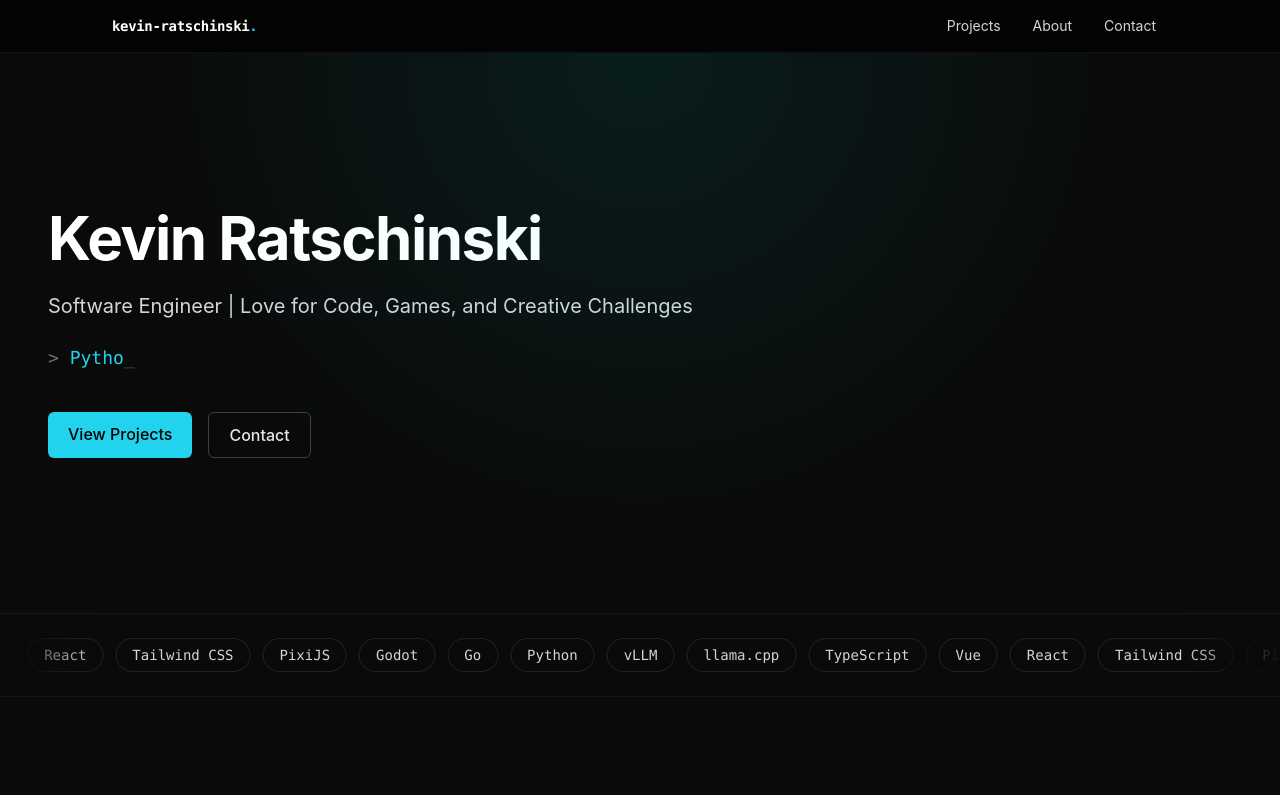
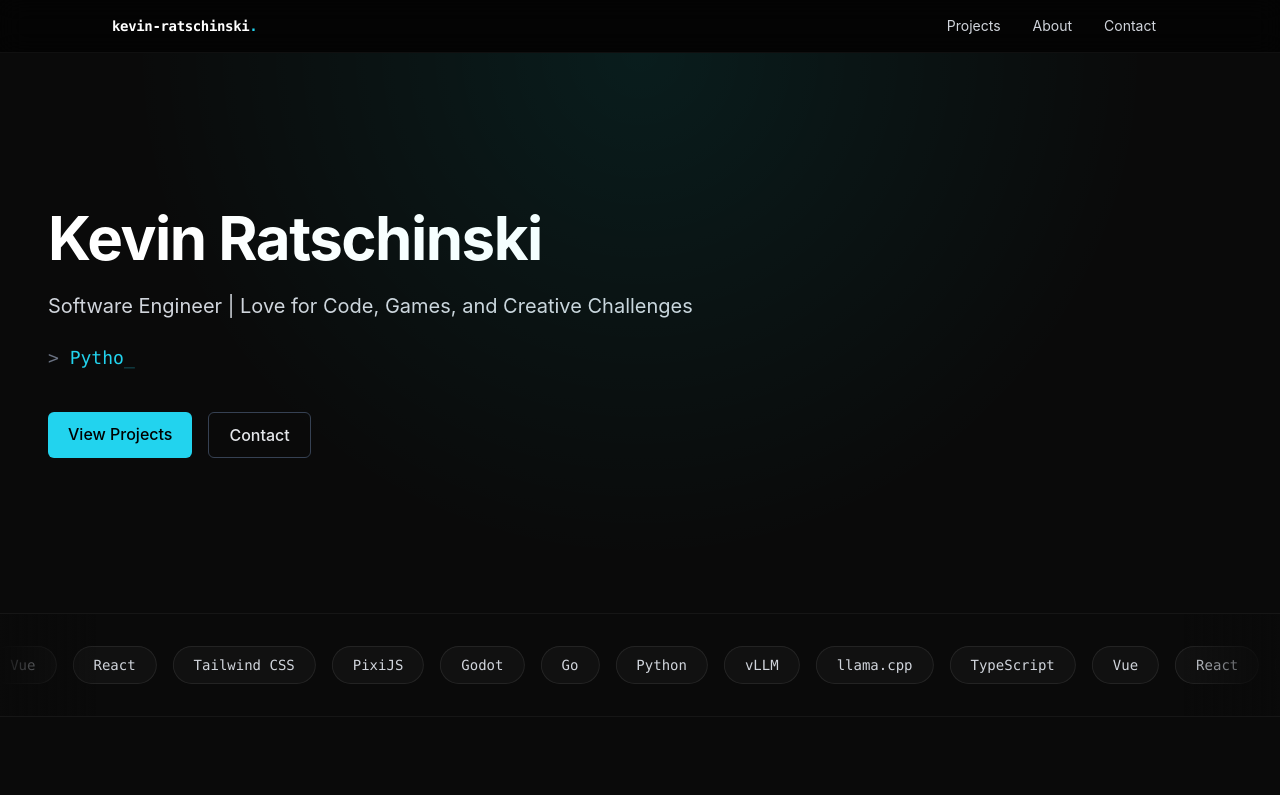
Before and after one commit to Kevin-Ratschinski/kevin-ratschinski.github.io, a Vue app: page / in a window 1280 px wide. Shown: the top 795 px of the page. Built offline with nearby package versions, Linux system fonts and the light colour scheme.

Commit message:
fix: improve TechMarquee component styling and animation duration

```diff
--- a/src/components/TechMarquee.vue
+++ b/src/components/TechMarquee.vue
@@ -3,29 +3,51 @@ import { techStack } from "../data/portfolio";
 </script>
 
 <template>
-  <section class="relative overflow-hidden border-y border-white/5 py-6" aria-label="Tech stack">
+  <section class="tech-marquee relative overflow-hidden border-y border-white/5 py-8" aria-label="Tech stack">
     <div class="pointer-events-none absolute inset-y-0 left-0 z-10 w-24 bg-linear-to-r from-[#0a0a0a] to-transparent" aria-hidden="true"></div>
     <div class="pointer-events-none absolute inset-y-0 right-0 z-10 w-24 bg-linear-to-l from-[#0a0a0a] to-transparent" aria-hidden="true"></div>
 
-    <div class="marquee-track flex w-max gap-3">
-      <span
-        v-for="(item, index) in [...techStack, ...techStack]"
-        :key="`${item.label}-${index}`"
-        class="rounded-full border border-white/10 px-4 py-1.5 font-mono text-sm text-gray-300"
+    <div class="marquee-track flex w-max">
+      <div
+        v-for="copy in 2"
+        :key="copy"
+        class="flex shrink-0 gap-4 pr-4"
+        :aria-hidden="copy === 2 ? true : undefined"
       >
-        {{ item.label }}
-      </span>
+        <span
+          v-for="item in techStack"
+          :key="item.label"
+          class="tech-label rounded-full border border-white/8 bg-white/3 px-5 py-2 font-mono text-sm text-gray-300"
+        >
+          {{ item.label }}
+        </span>
+      </div>
     </div>
   </section>
 </template>
 
 <style lang="css" scoped>
 .marquee-track {
-  animation: marquee 28s linear infinite;
+  animation: marquee 36s linear infinite;
 }
 
-.marquee-track:hover {
+.tech-marquee:hover .marquee-track {
   animation-play-state: paused;
+}
+
+.tech-label {
+  transition: transform 200ms ease, color 200ms ease, border-color 200ms ease,
+    background-color 200ms ease, box-shadow 200ms ease;
+}
+
+@media (hover: hover) {
+  .tech-label:hover {
+    transform: translateY(-2px);
+    color: #fff;
+    border-color: color-mix(in srgb, var(--color-accent) 35%, transparent);
+    background-color: rgb(255 255 255 / 6%);
+    box-shadow: 0 0 16px color-mix(in srgb, var(--color-accent) 10%, transparent);
+  }
 }
 
 @keyframes marquee {
@@ -41,5 +63,13 @@ import { techStack } from "../data/portfolio";
   .marquee-track {
     animation: none;
   }
+
+  .tech-label {
+    transition: none;
+  }
+
+  .tech-label:hover {
+    transform: none;
+  }
 }
 </style>
```
